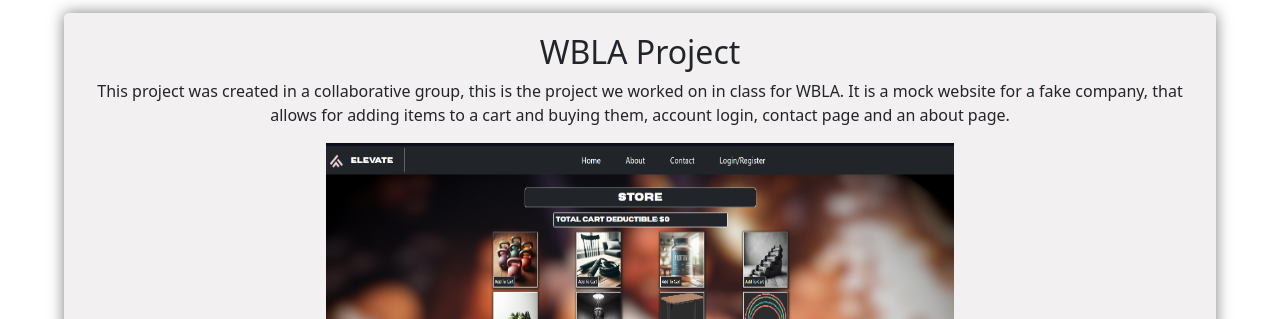
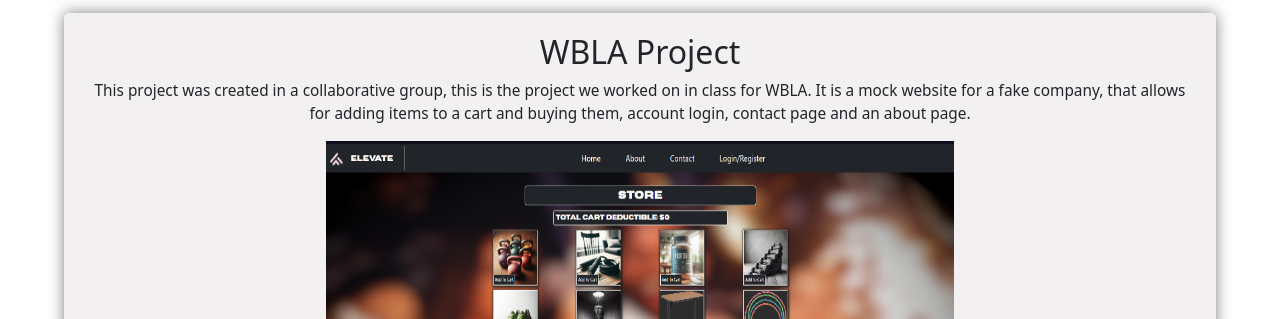
Before and after one commit to Twaters623/NewPortfolio, a plain HTML site: page index.html in a window 1280 px wide. Shown: the part 882-1201 px from the top of the page. Drawn offline with nearby package versions, Linux system fonts and the light colour scheme.

Commit message:
font size

```diff
--- a/stylesheet.css
+++ b/stylesheet.css
@@ -59,8 +59,8 @@ aside {
 
 #sideContent {
     padding: 50px;
-    text-align:center;
-    align-content:center;
+    text-align: center;
+    align-content: center;
 }
 
 #chessVideo {
@@ -79,9 +79,8 @@ aside {
     display: inline-block;
     width: 100%;
     max-width: 90vw;
-    text-align:center;
-    /* align-content: center; */
-    margin:auto;
+    text-align: center;
+    margin: auto;
 }
 
 .projectimg {
@@ -89,6 +88,10 @@ aside {
     width: 100%;
     max-width: 49vw;
     height: 49vh;
+}
+
+.projectDes {
+    font-size: 1.2vw;
 }
 
 /* Media Queries */
```
